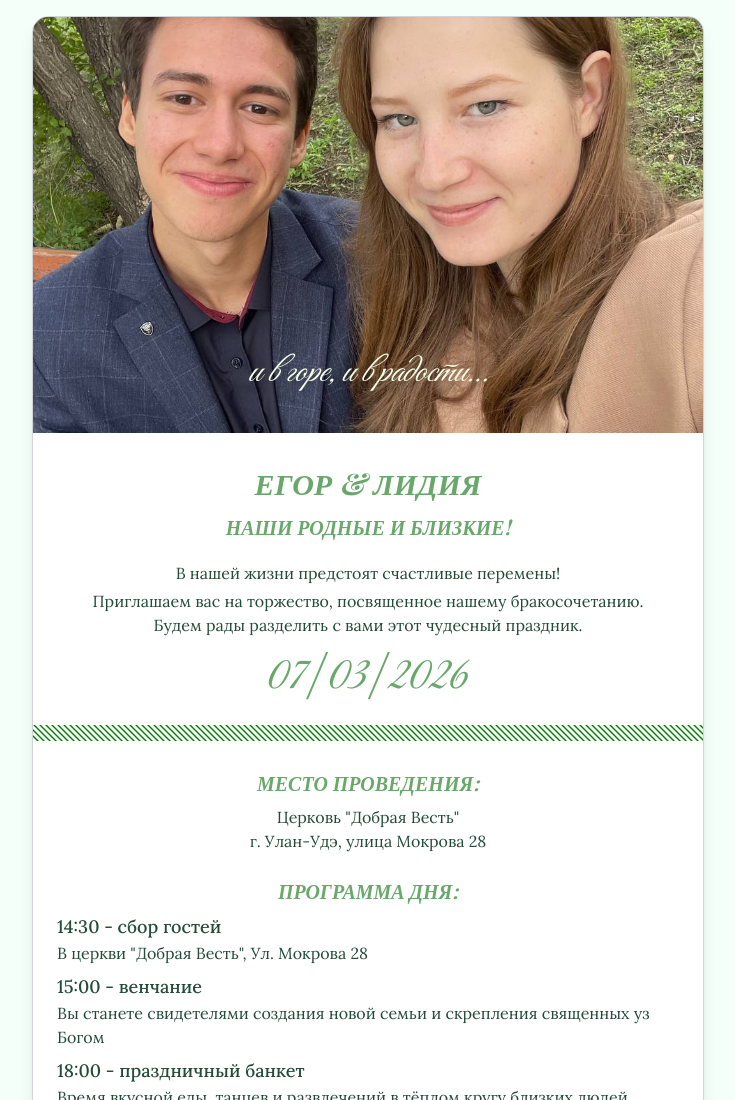
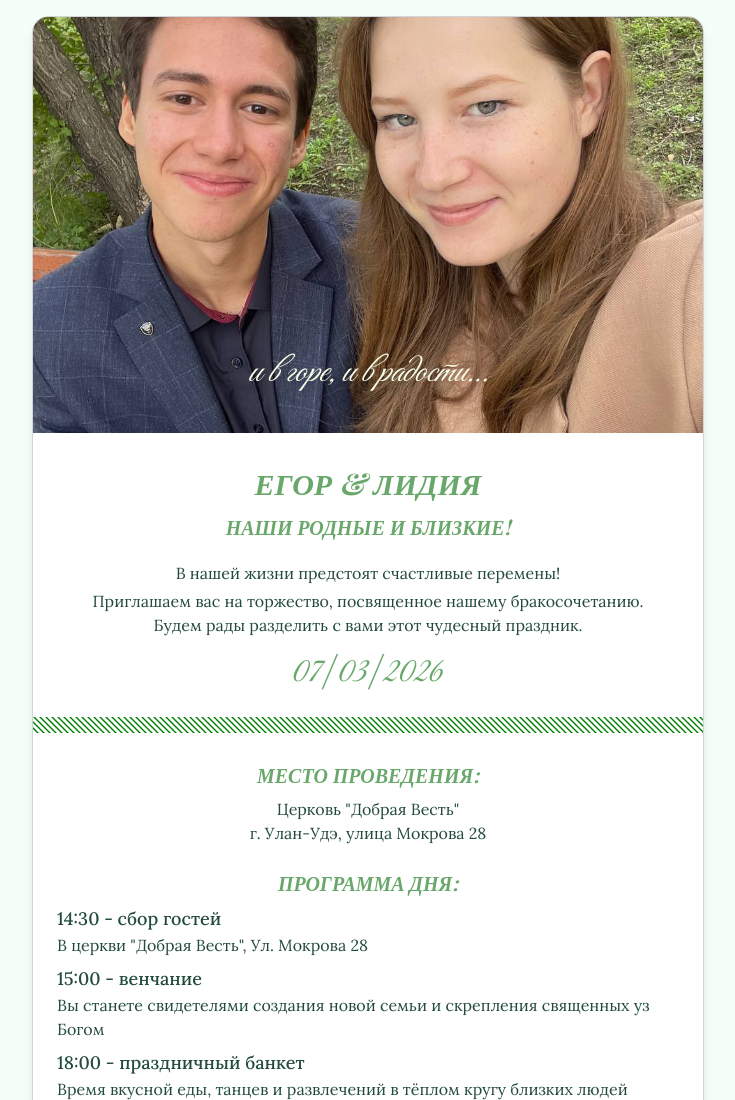
Before and after one commit to AwesomeWhiteWolf/Wedding-Invitation, a plain HTML site: page index.html in a window 1280 px wide. Shown: the top 1100 px of the page, without its empty margins (272-1007 px from the left). Drawn offline with nearby package versions, Linux system fonts and the light colour scheme; a web font is replaced by a local one.

Commit message:
Update index.html

```diff
--- a/index.html
+++ b/index.html
@@ -49,7 +49,7 @@
           <p class="mb-4 text-[#234B3A]">Приглашаем вас на торжество, посвященное нашему бракосочетанию.<br>Будем рады разделить с вами этот чудесный праздник.</p>
 
           <div class="flex justify-center items-center mb-6">
-            <span class="text-5xl text-[#69A86A]">07|03|2026</span>
+            <span class="text-4xl text-[#69A86A]">07|03|2026</span>
           </div>
         </div>
 
@@ -135,4 +135,5 @@
     </div>
     <script src="script.js"></script>
 </body>
+
 </html>
```
